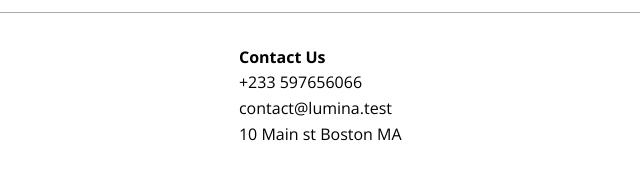
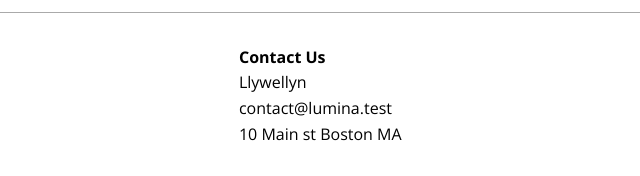
Before and after one commit to masked-lord/lumina-creative, a plain HTML site: page index.html in a window 1280 px wide. Shown: the part 1837-2013 px from the top of the page, 284-924 px from the left. Drawn offline with nearby package versions, Linux system fonts and the light colour scheme.

Commit message:
Update index.html

```diff
--- a/index.html
+++ b/index.html
@@ -143,7 +143,7 @@
         <div>
           <h4>Contact Us</h4>
           <ul>
-            <li>+233 597656066</li>
+            <li>Llywellyn</li>
             <li>contact@lumina.test</li>
             <li>10 Main st Boston MA</li>
           </ul>
```
